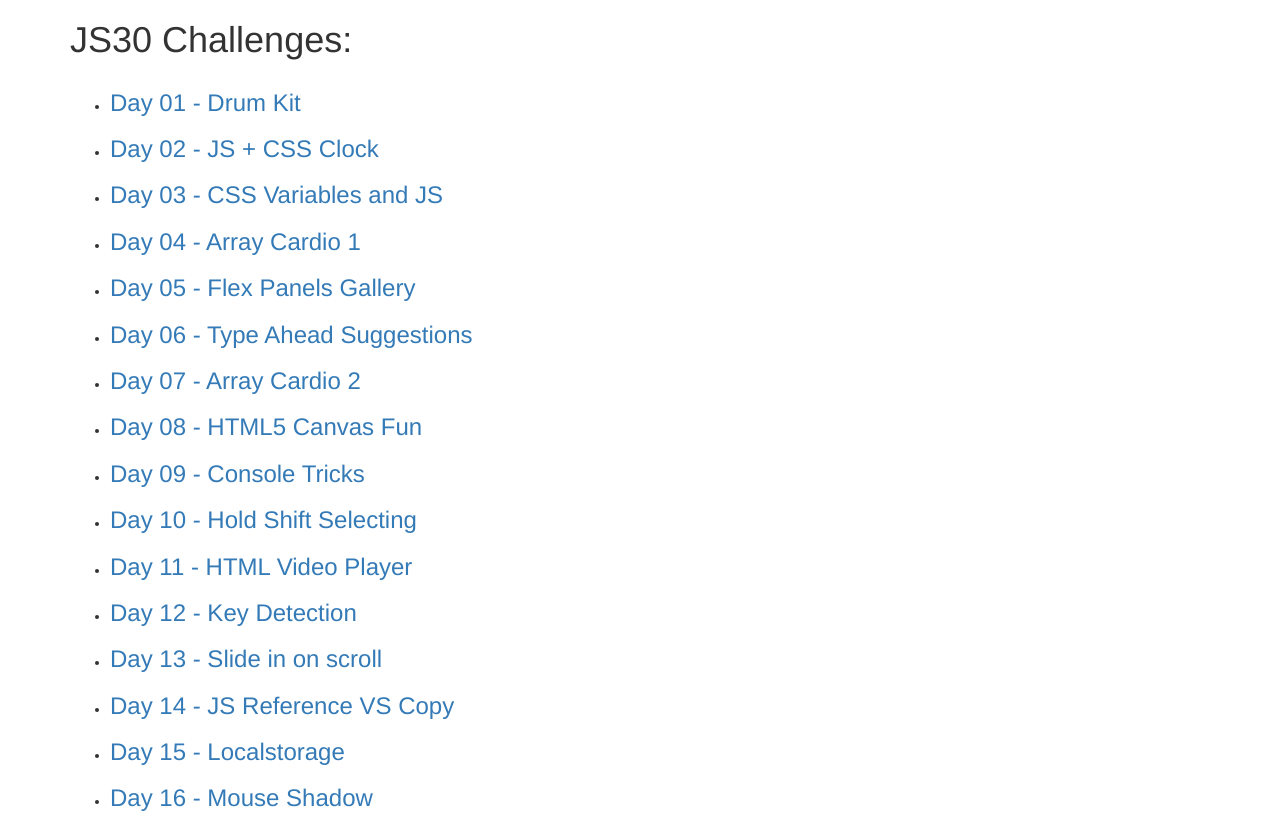
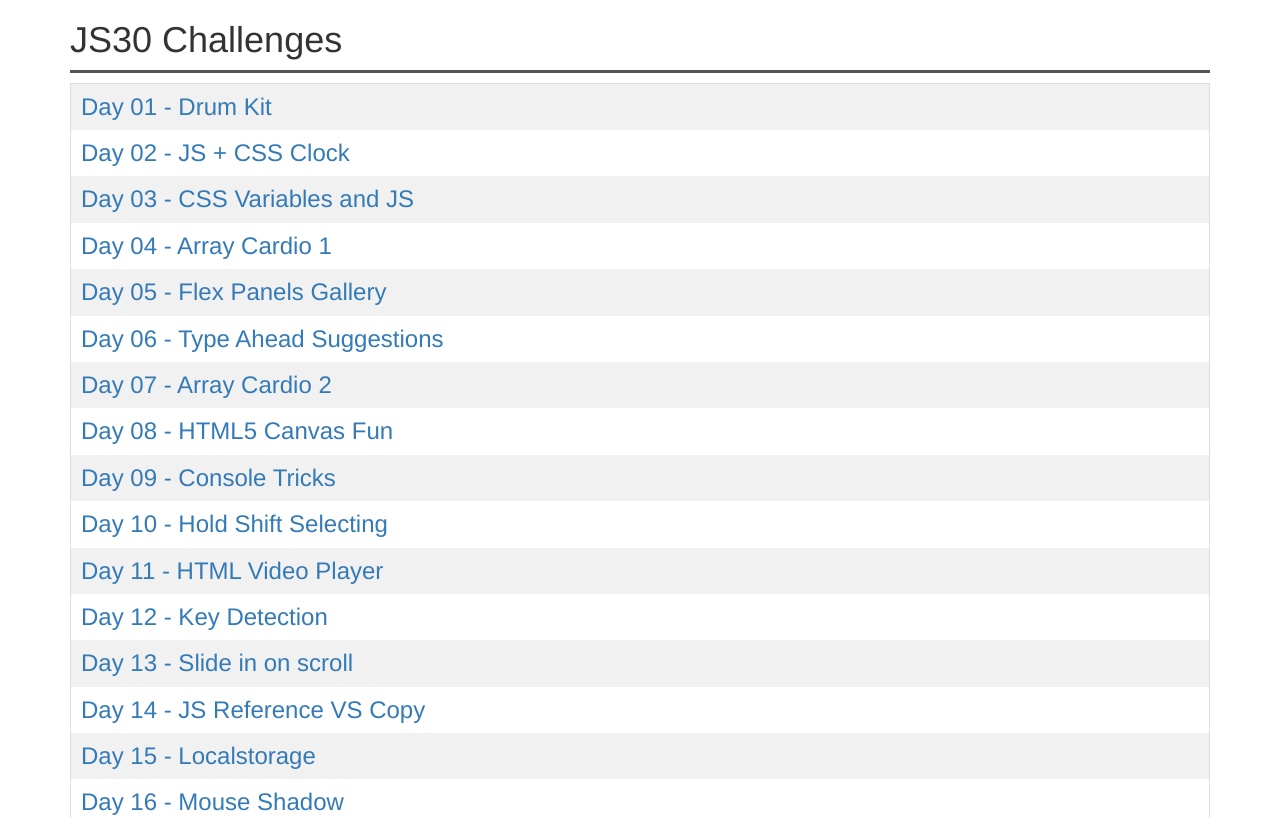
Before and after one commit to jc190/JS30-challenge, a plain HTML site: page index.html in a window 1280 px wide. Shown: the top 818 px of the page. Drawn offline with nearby package versions, Linux system fonts and the light colour scheme.

Commit message:
add styling to index page

```diff
--- a/index.html
+++ b/index.html
@@ -6,10 +6,9 @@
     <meta name="viewport" content="width=device-width, initial-scale=1">
     <!-- The above 3 meta tags *must* come first in the head; any other head content must come *after* these tags -->
     <title>JS30 - Challenges</title>
-
     <!-- Bootstrap -->
     <link rel="stylesheet" href="https://maxcdn.bootstrapcdn.com/bootstrap/3.3.7/css/bootstrap.min.css" integrity="sha384-BVYiiSIFeK1dGmJRAkycuHAHRg32OmUcww7on3RYdg4Va+PmSTsz/K68vbdEjh4u" crossorigin="anonymous">
-
+    <link rel="stylesheet" href="style.css" media="screen">
     <!-- HTML5 shim and Respond.js for IE8 support of HTML5 elements and media queries -->
     <!-- WARNING: Respond.js doesn't work if you view the page via file:// -->
     <!--[if lt IE 9]>
@@ -21,12 +20,12 @@
     <div class="container">
       <div class="row">
         <div class="col-xs-12">
-          <h1>JS30 Challenges:</h1>
+          <h1 class="title">JS30 Challenges</h1>
         </div>
       </div>
       <div class="row">
         <div class="col-xs-12">
-          <ul>
+          <ul class="challenges">
             <li><h3><a href="day01/">Day 01 - Drum Kit</a></h3></li>
             <li><h3><a href="day02/">Day 02 - JS + CSS Clock</a></h3></li>
             <li><h3><a href="day03/">Day 03 - CSS Variables and JS</a></h3></li>
--- /dev/null
+++ b/style.css
@@ -0,0 +1,30 @@
+body {
+  margin-bottom: 4rem;
+}
+
+.title {
+  color: #333;
+  border-bottom: 3px solid #555;
+  margin-bottom: 1rem;
+  padding-bottom: 1rem;
+}
+
+.challenges {
+  list-style: none;
+  padding: 0;
+  margin: 0;
+  border: 1px solid #ddd;
+}
+
+.challenges li {
+  padding: 1rem;
+}
+
+.challenges li h3 {
+  padding: 0;
+  margin: 0;
+}
+
+.challenges li:nth-of-type(odd) {
+  background-color: #f1f1f1;
+}
```
